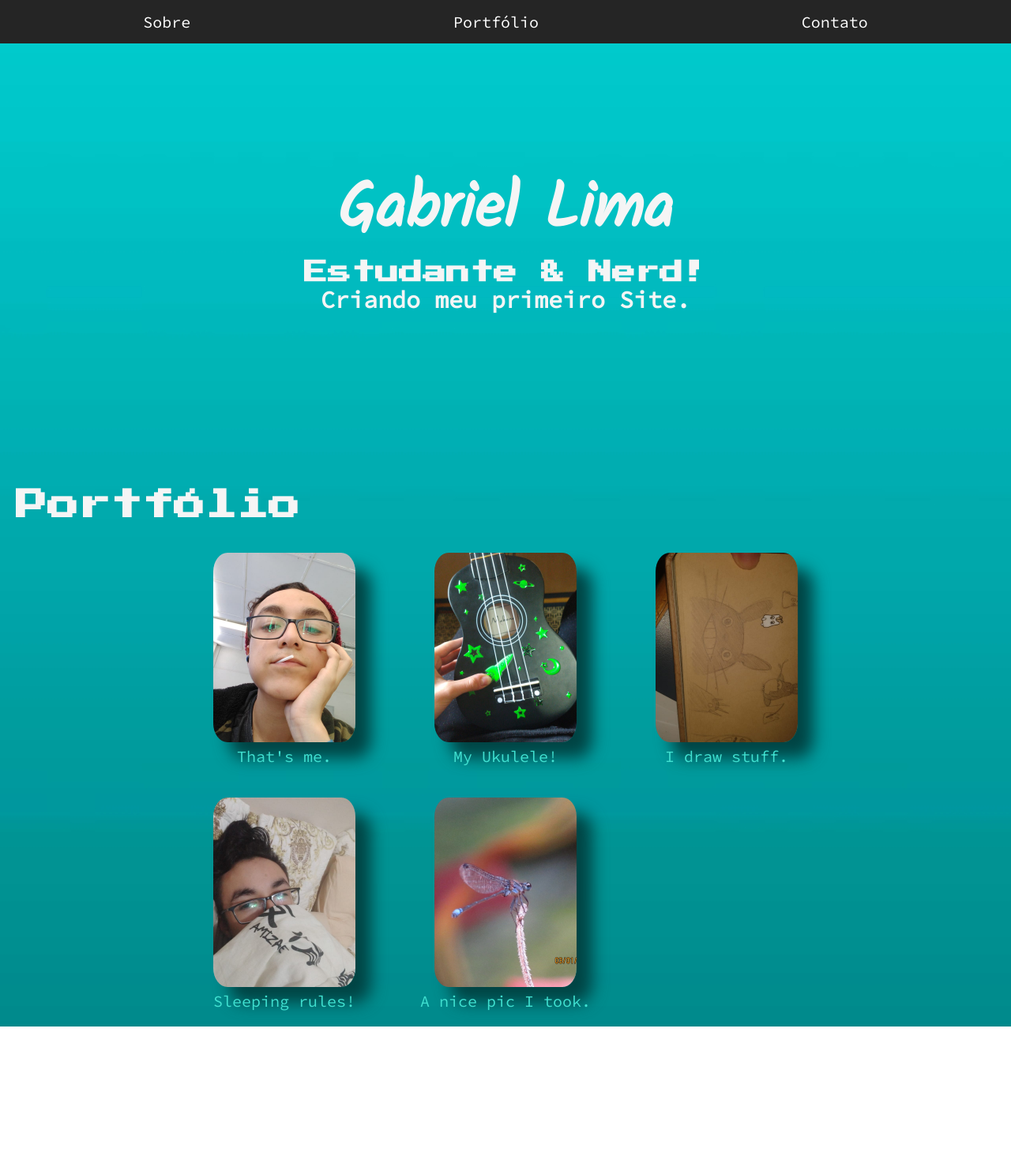
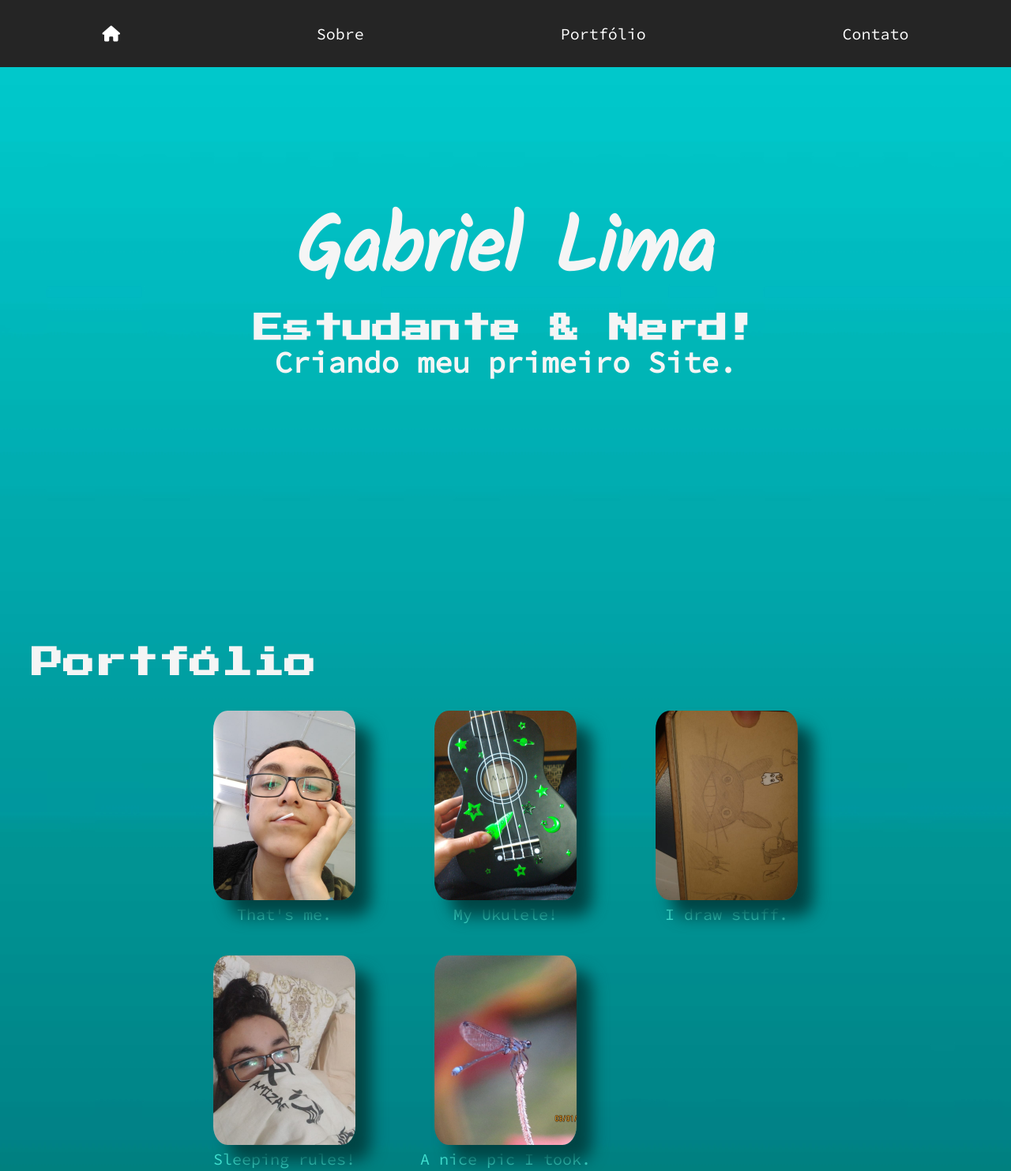
Before and after one commit to TheLima713/CSS-Site, a plain HTML site: page index.html in a window 1280 px wide. Shown: the top 1483 px of the page at 79% size. Before the commit the page ends 1300 px from the top, so only its background shows below. Drawn offline with Linux system fonts and the light colour scheme.

Commit message:
Mudanças Aula 4

```diff
--- a/index.css
+++ b/index.css
@@ -6,7 +6,6 @@
 
 body {
     background-image: url(CSSBG1.jpg);
-    /*background-size: auto 100vh;*/
     font-family: 'Source Code Pro', monospace;
     color: whitesmoke;
     height: auto 100vh;
@@ -26,7 +25,7 @@ body {
 }
 
 header {
-    height: 75vh;
+    height: 90vh;
     display: flex;
     justify-content: center;
     align-items: center;
@@ -37,29 +36,52 @@ header {
     position: fixed;
     width: 100vw;
     top: 0;
-}
-
-.menu a {
-    padding: 16px 25px;
+    z-index: 1;
 }
 
 .menu ul {
     display: flex;
     justify-content: space-around;
-    padding: 15px;
+    padding: 5px;
 }
 
 .menu li {
     list-style: none;
 }
 
+.menu a {
+    display: block;
+    padding: 25px;
+}
+
+.menu a:hover {
+    background-color: #111111;
+    color: teal;
+    transition: background-color 1s,color 1s;
+}
+
 a {
     color: white;
     text-decoration: none;
+    border-radius: 10%;
 }
 
 a:hover {
     text-decoration: underline;
+}
+
+.titulo {
+    padding: 10vh;
+    transform: scale(0.5) translateY(10vh);
+    opacity: 0;
+    animation: linear 0.5s animTitulo forwards;
+}
+
+@keyframes animTitulo {
+    100% {
+        transform: scale(1.25) translateY(0);
+        opacity: 1;
+    }
 }
 
 .site-subtitle,
@@ -83,10 +105,13 @@ a:hover {
     text-align: center;
 }
 
+.contato,
 .portfolio {
-    padding: 1em;
+    padding: 2em;
+    padding-top: 5em;
 }
 
+.contato h2,
 .portfolio h2 {
     font-family: 'Press Start 2P', cursive;
     color: whitesmoke;
@@ -123,4 +148,27 @@ a:hover {
     object-fit: cover;
     border-radius: 10%;
     box-shadow: #004444 20px 20px 20px;
+    transform: scale(1);
+    transition: transform 500ms;
 }
+
+.img-portfolio:hover {
+    transform: scale(1.1);
+}
+
+.contato .icons {
+    text-align:center;
+}
+
+.contato a {
+    color: whitesmoke;
+    font-size: 8em;
+    text-shadow:15px 15px 15px #002222;
+    transition: text-shadow 1s;
+}
+
+.contato a:active,
+.contato a:hover {
+    text-decoration: none;
+    text-shadow:0px 0px 10px rgba(255,255,255,.5);
+}
--- a/index.html
+++ b/index.html
@@ -6,23 +6,25 @@
     <title>Gabriel's Site</title>
     <link rel="stylesheet" href="index.css">
     <link href="https://fonts.googleapis.com/css2?family=Kalam&family=Press+Start+2P&family=Source+Code+Pro&display=swap" rel="stylesheet">
+    <script src="https://kit.fontawesome.com/92ae0b31b4.js" crossorigin="anonymous"></script>
 </head>
 <body>
     <header>
         <nav class="menu">
           <ul>
-            <li><a href="#">Sobre</a></li>
-            <li><a href="#">Portfólio</a></li>
-            <li><a href="#">Contato</a></li>
+            <li><a href="#home"><i class="fas fa-home"></i></a></li>
+            <li><a href="#sobre">Sobre</a></li>
+            <li><a href="#portfolio">Portfólio</a></li>
+            <li><a href="#contato">Contato</a></li>
           </ul>
         </nav>
-        <div>
+        <div class="titulo" id="home">
             <h1 class="site-title">Gabriel Lima</h1>
             <h2 class="site-subtitle">Estudante & Nerd!</h2>
             <h2 class="site-text">Criando meu primeiro Site.</h2>
         </div>
       </header>
-        <section class="portfolio">
+        <section class="portfolio" id="portfolio">
             <h2>Portfólio</h2>
             <div class="grid">
                 <figure>
@@ -47,5 +49,19 @@
                 </figure>
             </div>
         </section>
+        <section class="contato" id="contato">
+            <h2>Contato</h2>
+            <div class="grid icons">
+                <a target="blank" href="https://github.com/TheLima713">
+                    <i class="fab fa-github"></i>
+                </a>
+                <a target="blank" href="https://twitter.com/gabriel_lima713">
+                    <i class="fab fa-twitter"></i>
+                </a>
+                <a target="blank" href="https://www.instagram.com/g_lima713/">
+                    <i class="fab fa-instagram"></i>
+                </a>
+            </div>
+        </section>
 </body>
 </html>
```
